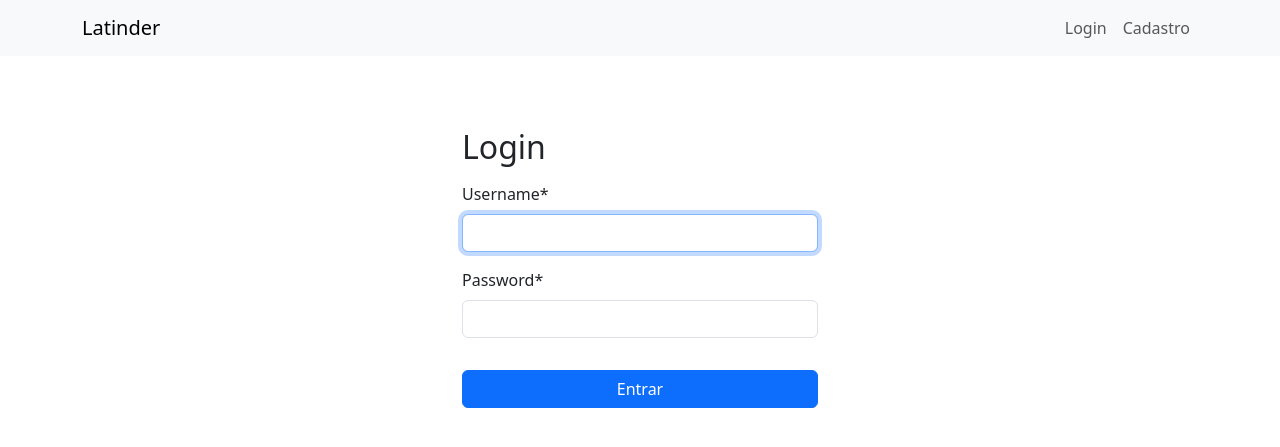
After one commit to Emyrreis/latinder, a Django app: page /accounts/login/ in a window 1280 px wide. The commit adds this page. Shown: the top 447 px of the page. Run offline with Django 4.2, Linux system fonts and the light colour scheme; some libraries are stand-ins or nearby versions.

Commit message:
feat: Finalizado O fluxo: Login > home > logout / Login > Cadastro > login

```diff
--- a/accounts/urls.py
+++ b/accounts/urls.py
@@ -1,7 +1,18 @@
 from django.urls import path
+# Vamos importar as views de autenticação diretamente
+from django.contrib.auth import views as auth_views
 from .views import SignUpView
 
-# Tarefa 1.5: Configurar a rota para a view de cadastro
+from .views import SignUpView, HomeView
+
 urlpatterns = [
+    # Aqui definimos a rota e damos o apelido (name) 'login' explicitamente
+    path('login/', auth_views.LoginView.as_view(template_name='registration/login.html'), name='login'),
+
+    # Fazemos o mesmo para o logout
+    path('logout/', auth_views.LogoutView.as_view(), name='logout'),
+
+    # E a nossa view de cadastro continua aqui
     path('signup/', SignUpView.as_view(), name='signup'),
+    path('', HomeView.as_view(), name='home'),
 ]
--- a/templates/base.html
+++ b/templates/base.html
@@ -7,6 +7,31 @@
     <link href="https://cdn.jsdelivr.net/npm/bootstrap@5.3.2/dist/css/bootstrap.min.css" rel="stylesheet">
 </head>
 <body>
+    <nav class="navbar navbar-expand-lg navbar-light bg-light mb-4">
+        <div class="container">
+            <a class="navbar-brand" href="#">Latinder</a>
+            <div class="collapse navbar-collapse">
+                <ul class="navbar-nav ms-auto">
+                    {% if user.is_authenticated %}
+                        <li class="nav-item">
+                            <span class="navbar-text">Olá, {{ user.username }}!</span>
+                        </li>
+                        <li class="nav-item">
+                            <a class="nav-link" href="{% url 'logout' %}">Logout</a>
+                        </li>
+                    {% else %}
+                        <li class="nav-item">
+                            <a class="nav-link" href="{% url 'login' %}">Login</a>
+                        </li>
+                        <li class="nav-item">
+                            <a class="nav-link" href="{% url 'signup' %}">Cadastro</a>
+                        </li>
+                    {% endif %}
+                </ul>
+            </div>
+        </div>
+    </nav>
+
     <div class="container">
         {% block content %}
         {% endblock %}
--- /dev/null
+++ b/templates/registration/login.html
@@ -0,0 +1,17 @@
+{% extends 'base.html' %}
+{% load crispy_forms_tags %}
+
+{% block content %}
+<div class="row justify-content-center">
+    <div class="col-md-6 col-lg-4">
+        <h2 class="mt-5 mb-3">Login</h2>
+        <form method="post">
+            {% csrf_token %}
+            {{ form|crispy }}
+            <div class="d-grid">
+                <button type="submit" class="btn btn-primary mt-3">Entrar</button>
+            </div>
+        </form>
+    </div>
+</div>
+{% endblock %}
```
Also changed, not shown: accounts/views.py (+6 -1 lines), latinder_proj/settings.py (+7 -0 lines), templates/home.html (added, +8 -0 lines).
